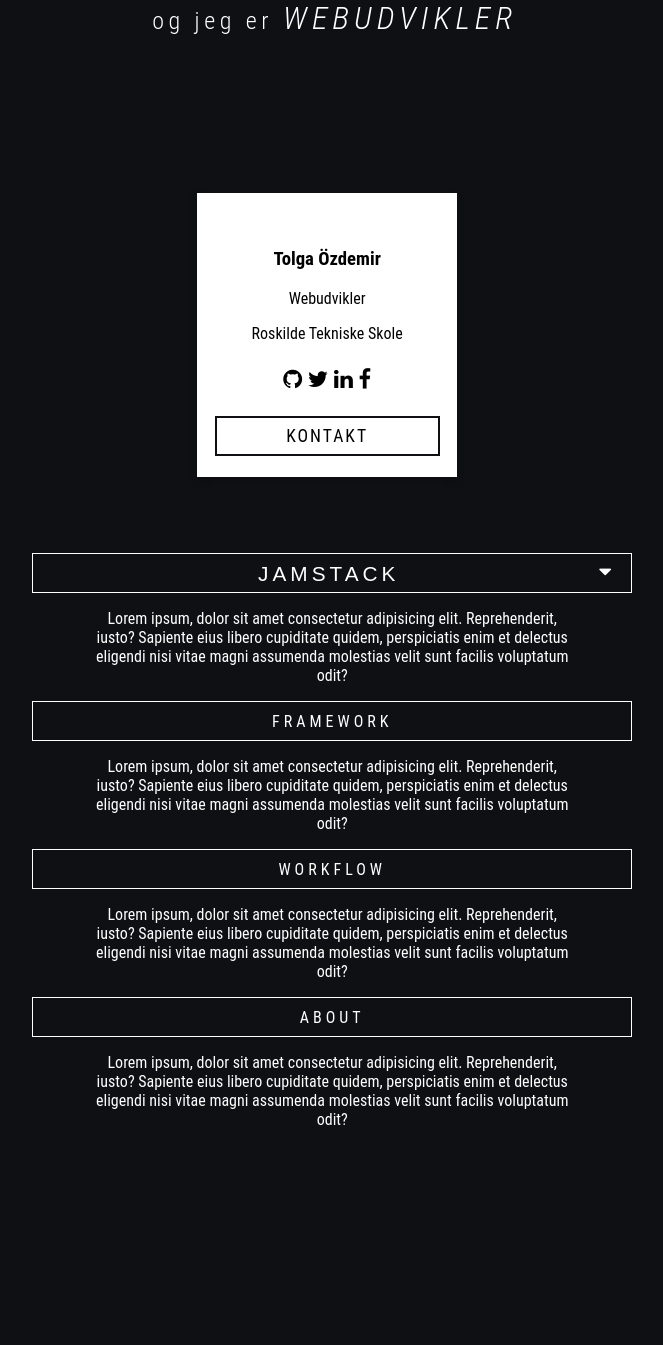
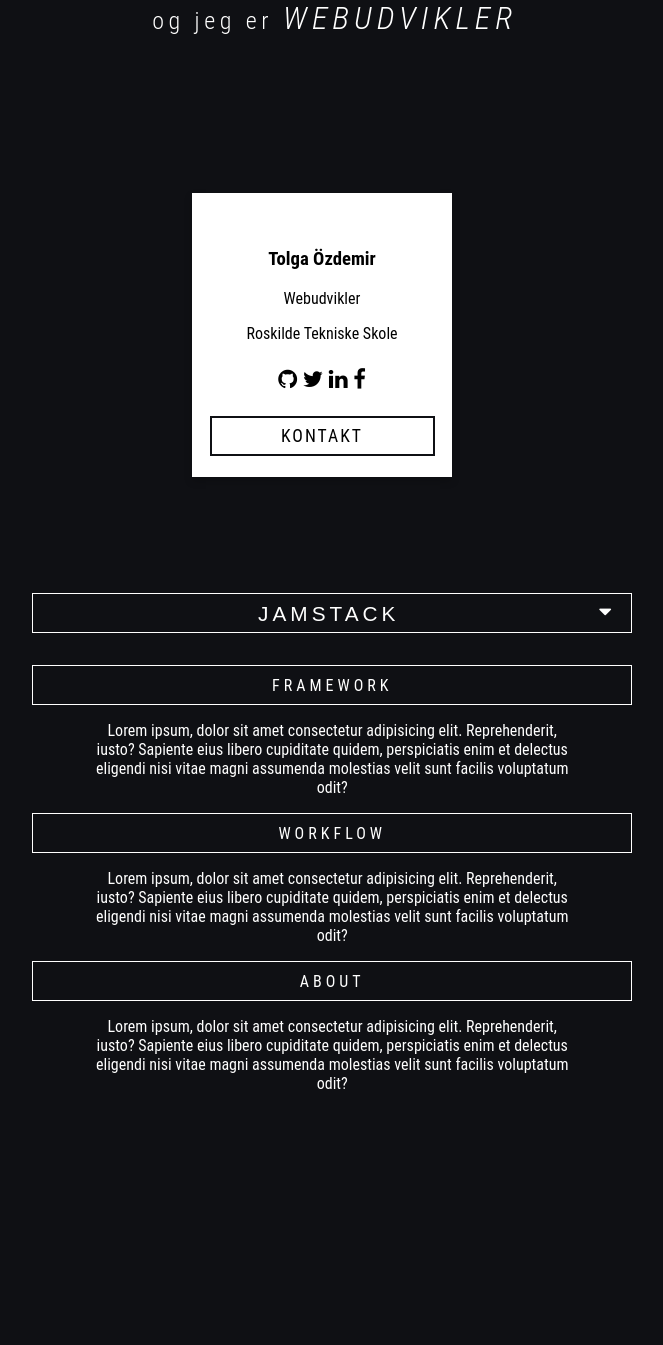
Before and after one commit to rts-cmk-wuhf02/praktikperiode-portfolio-TolgaAkaMoon, a Node project: template assets/html/templates/index.ejs in a window 1280 px wide. Shown: the part 287-1632 px from the top of the page, without its empty margins (318-981 px from the left). After the commit the page ends 1376 px from the top, so only its background shows below. Run offline with Node 20 templates, Linux system fonts and the light colour scheme; the template is opened without the code that fills it, so the values that code supplies are empty; style sheets or scripts are compiled from the project's sources.

Commit message:
add changes

```diff
--- a/assets/css/components/card.scss
+++ b/assets/css/components/card.scss
@@ -7,7 +7,6 @@
     padding: 0px;
     margin: 0 auto;
     width: 100vw;
-    margin-left: 0.4%;
   }
 
   .card__box {
--- a/assets/css/components/preview.scss
+++ b/assets/css/components/preview.scss
@@ -23,7 +23,7 @@
 @media only screen and (min-width: 768px) {
 
     .preview {
-        height: 45vh;
+        height: 400px;
     }
 
 }
--- a/assets/html/templates/index.ejs
+++ b/assets/html/templates/index.ejs
@@ -36,7 +36,9 @@
               <a href="">API</a>
               <a href="">HTML</a>
             </div>
-            <p class="main__jamDesc">Lorem ipsum, dolor sit amet consectetur adipisicing elit. Reprehenderit, iusto? Sapiente eius libero cupiditate quidem, perspiciatis enim et delectus eligendi nisi vitae magni assumenda molestias velit sunt facilis voluptatum odit?</p>
+            <p class="main__jamDesc">
+
+            </p>
         </div>
 
         <div class="main__Frame">
--- a/assets/js/script.js
+++ b/assets/js/script.js
@@ -1,6 +1,9 @@
 let mainNav = document.getElementById('uList');
 let navBarToggle = document.querySelector("#checkboxLabel");
 let checbox = document.querySelector("#checkbox");
+
+let jamstackDesc = document.querySelector(".main__jamDesc");
+
 
 
 // Checkbox unchecked when site width is over 767px
```
